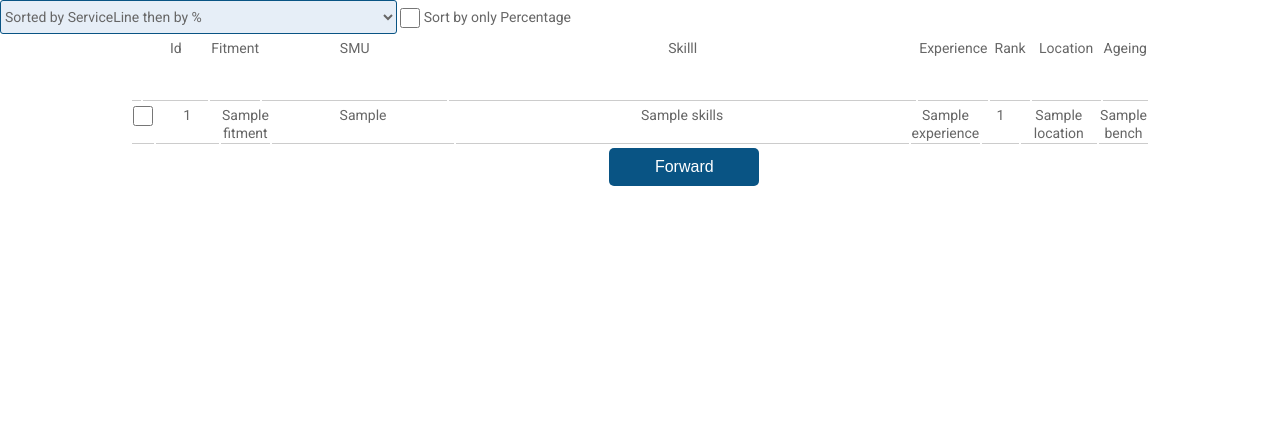
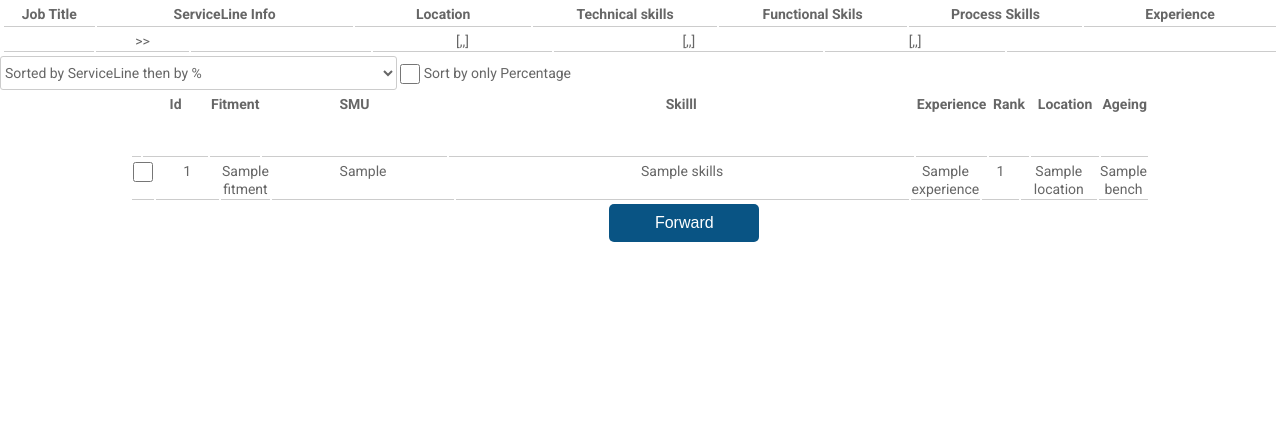
Before and after one commit to himan2411/capacity-management, a Flask app: template templates/supply.html in a window 1280 px wide. Shown: the top 441 px of the page. Before the commit the page ends 186 px from the top, so only its background shows below. Run offline with Flask 2, Linux system fonts and the light colour scheme; the template is opened without the code that fills it: most values are stand-ins (such as "Sample title", 1, 10 or a date in 2020); some libraries are stand-ins or nearby versions.

Commit message:
Added request in next page.

```diff
--- a/templates/supply.html
+++ b/templates/supply.html
@@ -1,6 +1,8 @@
   <!doctype html>
   <html>
       <head>
+          <script src="//ajax.googleapis.com/ajax/libs/jquery/1.9.1/jquery.min.js"></script>
+
           <title>Home page</title>
           <link href="https://fonts.googleapis.com/css?family=Roboto:300,400,500,700" rel="stylesheet">
           <link rel="stylesheet" href="https://use.fontawesome.com/releases/v5.5.0/css/all.css" integrity="sha384-B4dIYHKNBt8Bc12p+WXckhzcICo0wtJAoU8YZTY5qE0Id1GSseTk6S+L3BlXeVIU" crossorigin="anonymous">
@@ -9,7 +11,35 @@
           <script src = "../static/fitment.js"></script>
       </head>
       <body>
+
+
+
+
           <input class="name" style="display: none;" type="text" style="margin-top: 5px; margin-bottom: 5px;" name="request_obj" placeholder="Process skill" value="{{request}}"/>
+          {% if request %}
+            <table name="request_row" style="width: 100%;" class="request_row">
+                <tbody>
+                  <tr>
+                      <td style="width: 1%; height: 20px;"><b>Job Title</b></td>
+                      <td style="width: 3%;"  > <b>ServiceLine Info </b></td>
+                      <td style="width: 2%;" > <b>Location </b></td>
+                      <td style="width: 2%;" > <b>Technical skills </b></td>
+                      <td style="width: 2%;" > <b>Functional Skils </b></td>
+                      <td style="width: 2%;" > <b>Process Skills </b></td>
+                      <td style="width: 2%;" > <b>Experience </b></td>
+                  </tr>
+                  <tr>
+                    <td style="width: 1%;"  >  {{request['job_title']}}</td>
+                    <td style="width: 1%;" > {{request['requestor_serviceline']}}>{{request['requestor_sub_serviceline']}}>{{request['requestor_smu']}}   </td>
+                    <td style="width: 2%;" > {{request['location']}} </td>
+                    <td style="width: 2%;" > [{{request['techincal_skill_1']}},{{request['techincal_skill_2']}},{{request['techincal_skill_3']}}] </td>
+                    <td style="width: 3%;" > [{{request['functional_skill_1']}},{{request['functional_skill_2']}},{{request['functional_skill_3']}}] </td>
+                    <td style="width: 2%;" > [{{request['process_skill_1']}},{{request['process_skill_2']}},{{request['process_skill_3']}}] </td>
+                    <td style="width: 3%;" >{{request['experience']}} </td>
+                </tr>
+                </tbody>
+              </table>
+          {% endif %}
             {% if data %}
                 <select name="requestor_serviceline" id="fitment_dropdown" onchange="change_dispaly()">
                   <option value="all" selected>Sorted by ServiceLine then by %</option>
@@ -29,14 +59,14 @@
                       <tbody>
                         <tr>
                             <td style="width: 1%; height: 60px;">  </td>
-                          <td style="width: 7%;"  > Id </td>
-                          <td style="width: 5%;" > Fitment </td>
-                          <td style="width: 20%;" > SMU </td>
-                          <td style="width: 51%;" > Skilll </td>
-                          <td style="width: 5%;" > Experience </td>
-                          <td style="width: 4%;" > Rank </td>
-                          <td style="width: 11%;" > Location </td>
-                          <td style="width: 5%;" >Ageing </td>
+                            <td style="width: 7%;"  ><b> Id </b></td>
+                            <td style="width: 5%;" ><b> Fitment </b></td>
+                            <td style="width: 20%;" ><b> SMU </b></td>
+                            <td style="width: 51%;" ><b> Skilll </b></td>
+                            <td style="width: 5%;" ><b> Experience </b></td>
+                            <td style="width: 4%;" ><b> Rank </b></td>
+                            <td style="width: 11%;" ><b> Location </b></td>
+                            <td style="width: 5%;" ><b>Ageing </b></td>
                         </tr>
 
 
@@ -69,14 +99,14 @@
                       <tbody>
                         <tr>
                           <td style="width: 1%; height: 60px;">  </td>
-                          <td style="width: 7%;"  > Id </td>
-                          <td style="width: 5%;" > Fitment </td>
-                          <td style="width: 20%;" > SMU </td>
-                          <td style="width: 51%;" > Skilll </td>
-                          <td style="width: 5%;" > Experience </td>
-                          <td style="width: 4%;" > Rank </td>
-                          <td style="width: 11%;" > Location </td>
-                          <td style="width: 5%;" >Ageing </td>
+                          <td style="width: 7%;"  ><b> Id </b></td>
+                          <td style="width: 5%;" ><b> Fitment </b></td>
+                          <td style="width: 20%;" ><b> SMU </b></td>
+                          <td style="width: 51%;" ><b> Skilll </b></td>
+                          <td style="width: 5%;" ><b> Experience </b></td>
+                          <td style="width: 4%;" ><b> Rank </b></td>
+                          <td style="width: 11%;" ><b> Location </b></td>
+                          <td style="width: 5%;" ><b>Ageing </b></td>
                       </tr>
 
 
@@ -96,7 +126,6 @@
                     </tbody>
               {% endfor %}
               </table>
-            <input class="name" style="display: none;" type="text" name="request_obj" value="{{request}}"/>
               <button type="submit" style="margin-left: 47%;">Forward</button>
             </div>
 
```
Lines whose indentation alone changed are shown as unchanged.
